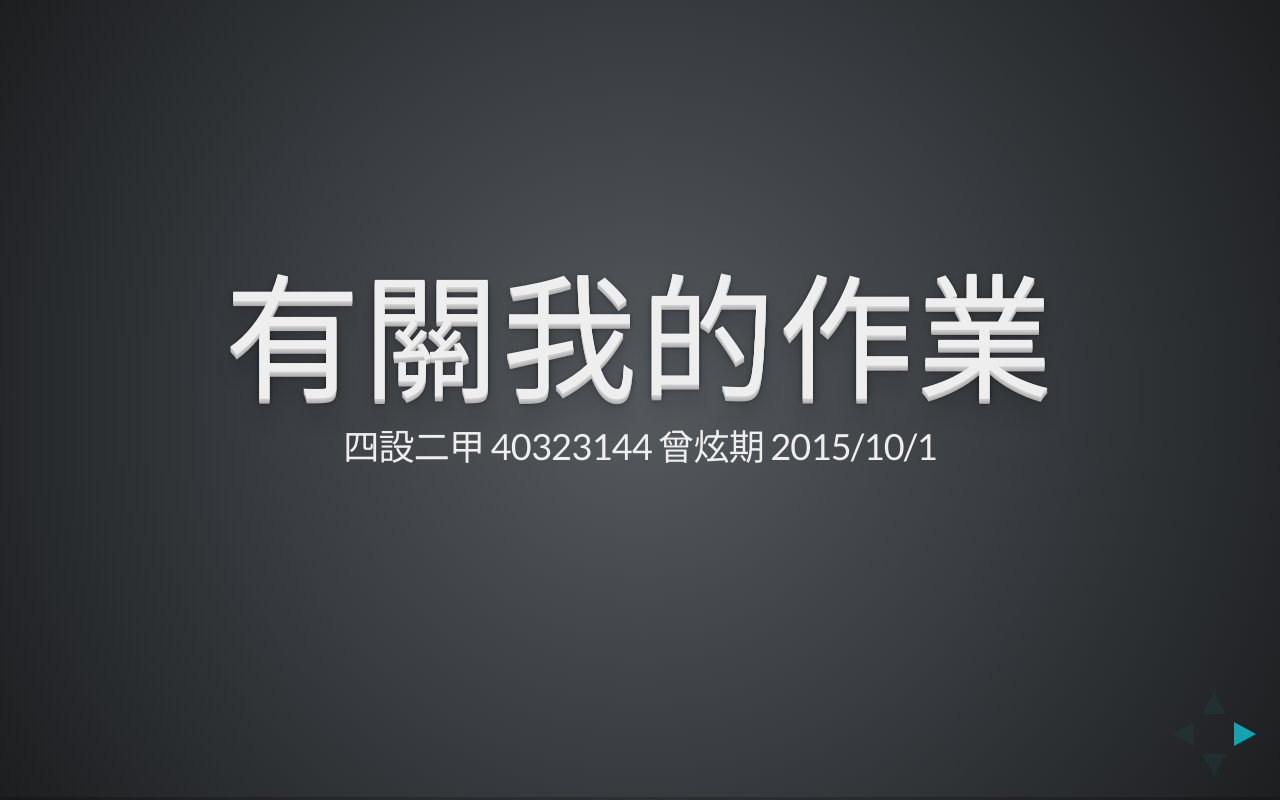
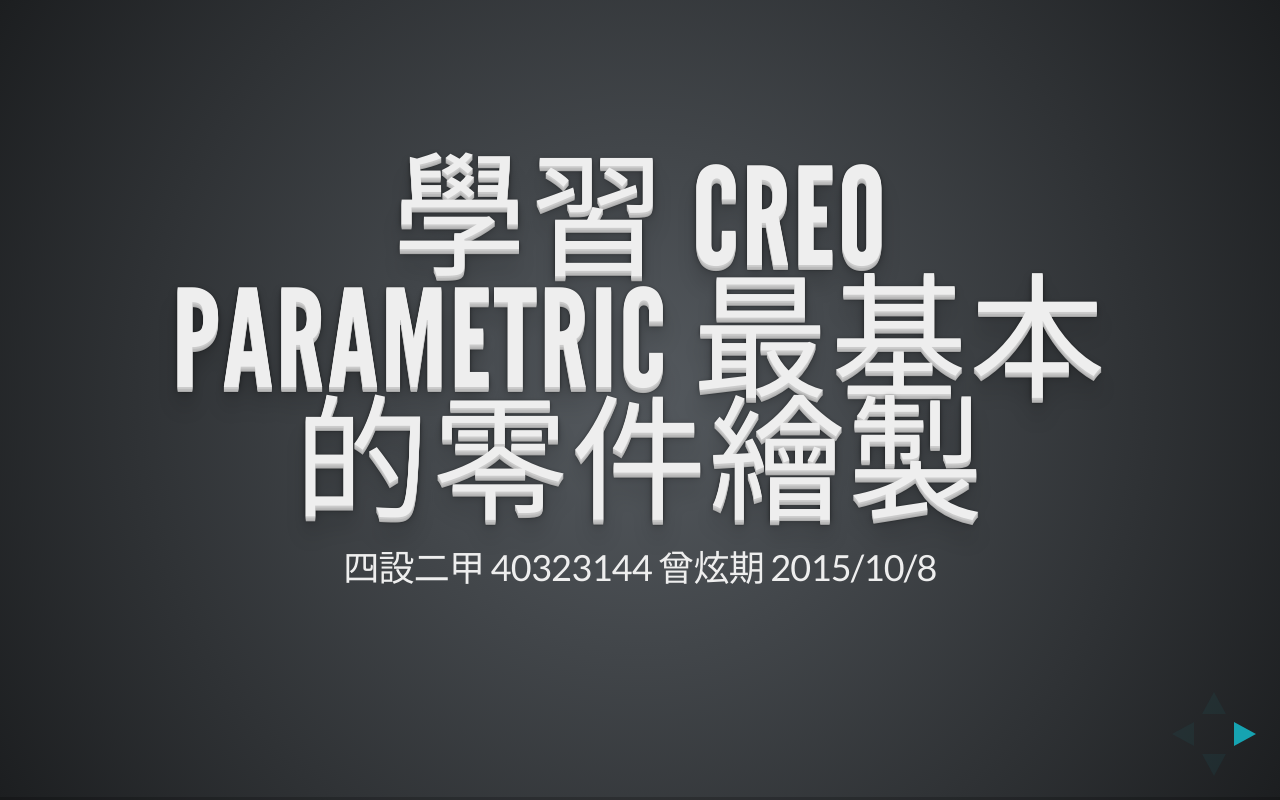
Before and after one commit to 40323144/test, a website: page simplest.html in a window 1280 px wide. Drawn offline with Linux system fonts and the light colour scheme.

Commit message:
Update simplest.html

```diff
--- a/simplest.html
+++ b/simplest.html
@@ -25,12 +25,12 @@
 <!-- 每一個 section 都代表一張投影片,  -->
 <!-- section 標註中的多 section 標註, 將往下垂直延伸 -->
 <section>
-    <h1>有關我的作業</h1>
-    <p>四設二甲 40323144 曾炫期 2015/10/1</p>
+    <h1>學習 Creo Parametric 最基本的零件繪製</h1>
+    <p>四設二甲 40323144 曾炫期 2015/10/8</p>
 </section>
 
 <section id="hw-task-one">
-    <h1>作業任務一</h1>
+    <h1>查詢紀錄SOLVESPACE操作說明</h1>
     <p>有關作業任務一的說明</p>
     <p>請參考 <a href="http://www.google.com">Google</a>
 </section>
```
